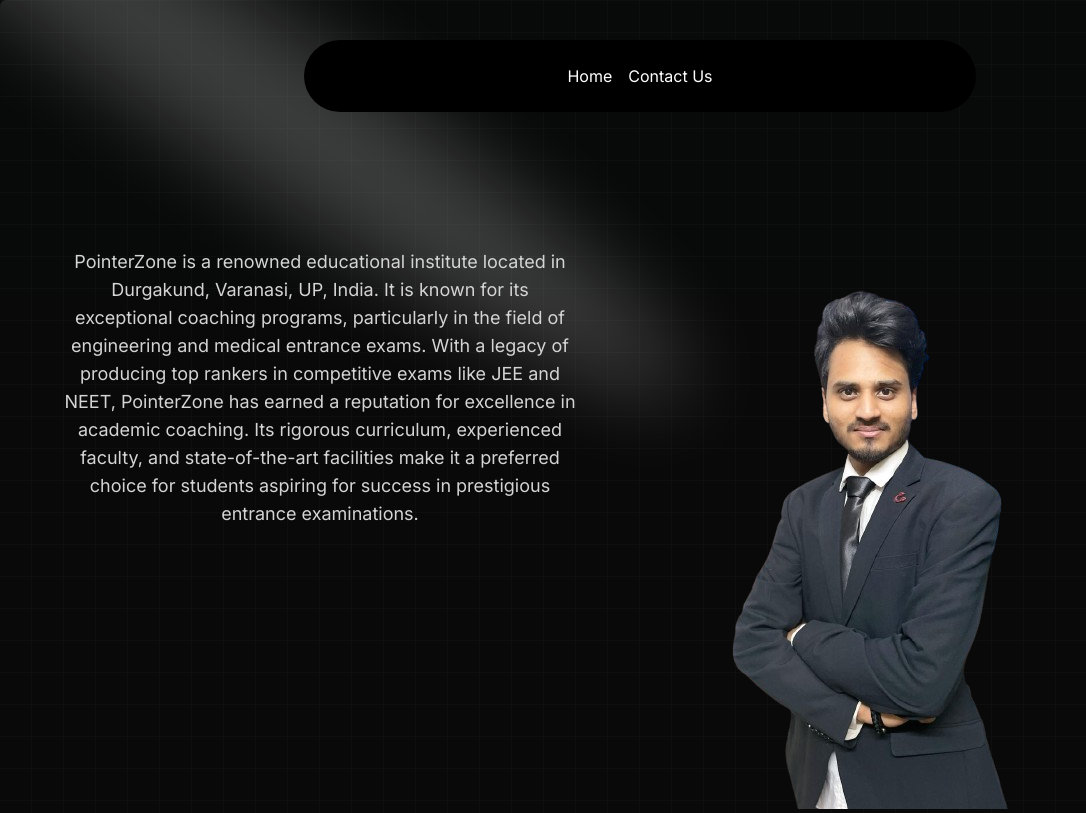
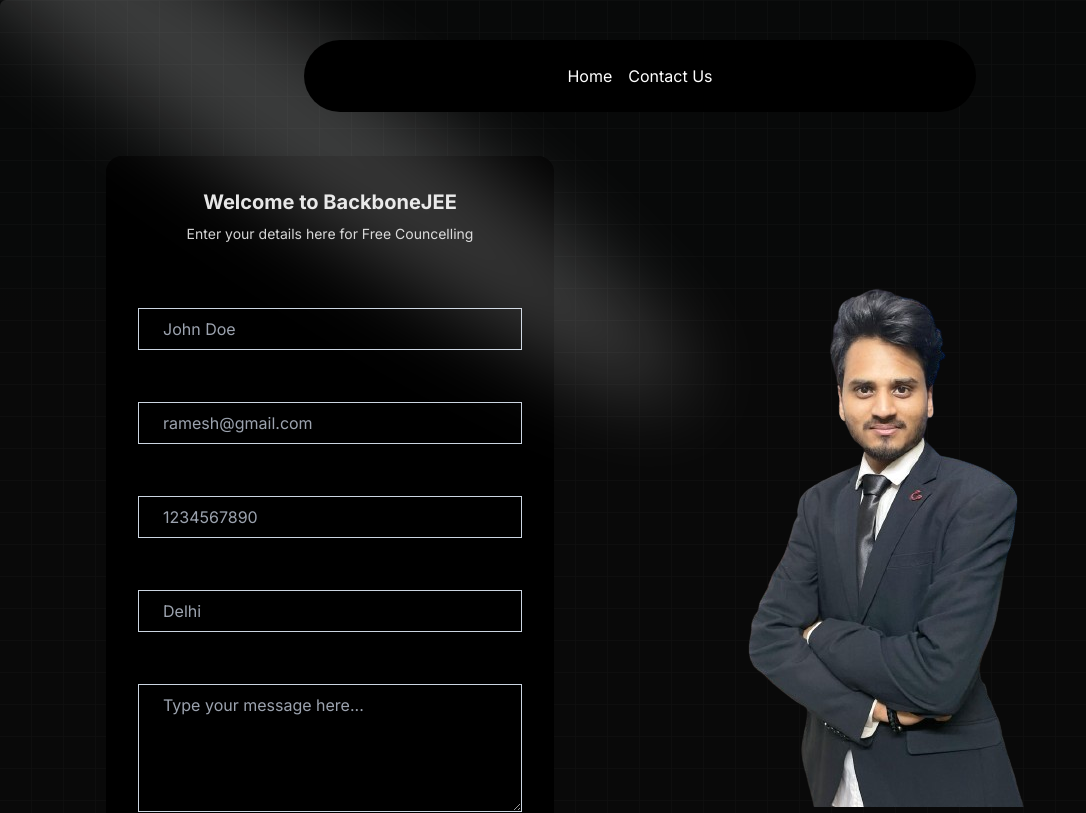
Before and after one commit to rkraushan01/backbone, a Next.js app: page / in a window 1280 px wide. Shown: the top 813 px of the page, without its empty margins (0-1086 px from the left). Built offline with nearby package versions, Linux system fonts and the light colour scheme.

Commit message:
contact us form added

```diff
--- a/package.json
+++ b/package.json
@@ -14,6 +14,7 @@
     "clsx": "^2.1.0",
     "framer-motion": "^11.0.20",
     "mini-svg-data-uri": "^1.4.4",
+    "mongoose": "^8.3.1",
     "next": "14.1.3",
     "react": "^18",
     "react-dom": "^18",
--- /dev/null
+++ b/src/app/api/contact/route.js
@@ -0,0 +1,29 @@
+import connectDB from "@/app/lib/mongodb";
+import Contact from "@/app/models/contact";
+import { NextResponse } from "next/server";
+import mongoose from "mongoose";
+
+export async function POST(req) {
+  const { fullname, phoneNumber, email, state, message } = await req.json();
+
+  try {
+    await connectDB();
+    await Contact.create({ fullname, phoneNumber, email, state, message });
+
+    return NextResponse.json({
+      msg: ["Message sent successfully🏆🥇"],
+      success: true,
+    });
+  } catch (error) {
+    if (error instanceof mongoose.Error.ValidationError) {
+      let errorList = [];
+      for (let e in error.errors) {
+        errorList.push(error.errors[e].message);
+      }
+      console.log(errorList);
+      return NextResponse.json({ msg: errorList });
+    } else {
+      return NextResponse.json({ msg: ["Unable to send message."] });
+    }
+  }
+}
--- /dev/null
+++ b/src/app/components/ContactUs.tsx
@@ -0,0 +1,207 @@
+"use client";
+import React, { useState, FormEvent } from "react";
+
+import { cn } from "@/app/utils/cn";
+
+
+import { Button } from "./ui/moving-border";
+// Define interface for contact response
+interface ContactResponse {
+  msg: string[];
+  success: boolean;
+}
+
+function Page() {
+  // Define state variables
+  const [fullname, setFullname] = useState<string>("");
+  const [email, setEmail] = useState<string>("");
+  const [phoneNumber, setPhoneNumber] = useState<string>("");
+  const [state, setState] = useState<string>(""); // New state field
+  const [message, setMessage] = useState<string>("");
+  const [error, setError] = useState<string[]>([]);
+  const [success, setSuccess] = useState<boolean>(false);
+
+  // Define form submission handler
+  const handleSubmit = async (e: FormEvent<HTMLFormElement>): Promise<void> => {
+    e.preventDefault();
+
+    // Log form data
+    console.log("Full name: ", fullname);
+    console.log("Email: ", email);
+    console.log("Phone Number: ", phoneNumber);
+    console.log("State: ", state); // Log state
+    console.log("Message: ", message);
+
+    // Send form data to backend
+    const res = await fetch("api/contact", {
+      method: "POST",
+      headers: {
+        "Content-type": "application/json",
+      },
+      body: JSON.stringify({
+        fullname,
+        email,
+        phoneNumber,
+        state, // Include state in the request body
+        message,
+      }),
+    });
+
+    // Parse response from backend
+    const { msg, success: isSuccess }: ContactResponse = await res.json();
+    setError(msg);
+    setSuccess(isSuccess);
+
+    // If successful, clear form fields
+    if (isSuccess) {
+      setFullname("");
+      setEmail("");
+      setPhoneNumber("");
+      setState(""); // Clear state field
+      setMessage("");
+    }
+  };
+
+  const BottomGradient = () => {
+    return (
+      <>
+        <span className="group-hover/btn:opacity-100 block transition duration-500 opacity-0 absolute h-px w-full -bottom-px inset-x-0 bg-gradient-to-r from-transparent via-cyan-500 to-transparent" />
+        <span className="group-hover/btn:opacity-100 blur-sm block transition duration-500 opacity-0 absolute h-px w-1/2 mx-auto -bottom-px inset-x-10 bg-gradient-to-r from-transparent via-indigo-500 to-transparent" />
+      </>
+    );
+  };
+
+  const LabelInputContainer = ({
+    children,
+    className,
+  }: {
+    children: React.ReactNode;
+    className?: string;
+  }) => {
+    return (
+      <div className={cn("flex flex-col space-y-2 w-full", className)}>
+        {children}
+      </div>
+    );
+  };
+  return (
+    <div className="flex items-center justify-center h-screen">
+      <div className="max-w-md w-full rounded-none md:rounded-2xl p-4 md:p-8 shadow-input bg-white dark:bg-black mt-60">
+        <h2 className="font-bold text-xl text-neutral-800 dark:text-neutral-200">
+          Welcome to BackboneJEE
+        </h2>
+        <p className="text-neutral-600 text-sm max-w-sm mt-2 dark:text-neutral-300">
+          Enter your details here for Free Councelling
+        </p>
+
+
+
+        <form
+          onSubmit={handleSubmit}
+          className="py-4 mt-4  flex flex-col gap-5"
+        >
+          {/* Full Name input */}
+          <div className="flex flex-col gap-2">
+            <label htmlFor="fullname">Full Name*</label>
+            <input
+              onChange={(e) => setFullname(e.target.value)}
+              value={fullname}
+              type="text"
+              id="fullname"
+              placeholder="John Doe"
+              className="shadow-md px-6 py-2 border border-slate-300 bg-black"
+            />
+          </div>
+
+          {/* Email input */}
+          <div className="flex flex-col gap-2">
+            <label htmlFor="email">Email*</label>
+            <input
+              onChange={(e) => setEmail(e.target.value)}
+              value={email}
+              type="text"
+              id="email"
+              placeholder="ramesh@gmail.com"
+              className="shadow-md px-6 py-2 border border-slate-300 bg-black"
+            />
+          </div>
+
+          {/* Phone Number input */}
+          <div className="flex flex-col gap-2">
+            <label htmlFor="phoneNumber">Phone Number*</label>
+            <input
+              onChange={(e) => setPhoneNumber(e.target.value)}
+              value={phoneNumber}
+              type="text"
+              id="phoneNumber"
+              placeholder="1234567890"
+              className="shadow-md px-6 py-2 border border-slate-300 bg-black"
+            />
+          </div>
+
+          {/* State input */}
+          <div className="flex flex-col gap-2">
+            <label htmlFor="state">State*</label>
+            <input
+              onChange={(e) => setState(e.target.value)}
+              value={state}
+              type="text"
+              id="state"
+              placeholder="Delhi"
+              className="shadow-md px-6 py-2 border border-slate-300 bg-black"
+            />
+          </div>
+
+          {/* Message textarea */}
+          <div className="flex flex-col gap-2">
+            <label htmlFor="message">Your Message*</label>
+            <textarea
+              onChange={(e) => setMessage(e.target.value)}
+              value={message}
+              className="h-32 shadow-md px-6 py-2 border border-slate-300 bg-black"
+              id="message"
+              placeholder="Type your message here..."
+            ></textarea>
+          </div>
+
+          {/* Submit button */}
+          <Button
+            type="submit"
+
+            // className="font-bold bg-dark hover:bg-green-600 text-white h-10 px-5 rounded-md transition-colors duration-300 ease-in-out shadow-md hover:shadow-lg transform hover:-translate-y-1 motion-reduce:transform-none"
+            borderRadius="15rem"
+              className="bg-white dark:bg-black text-black dark:text-white border-neutral-200 dark:border-slate-800
+                    font-bold text-lg
+                    "
+          >
+            Send
+
+          </Button>
+           {/* <button
+         type="submit"
+         className="bg-gradient-to-br relative group/btn from-black dark:from-zinc-900 dark:to-zinc-900 to-neutral-600 block dark:bg-zinc-800 w-full text-white rounded-md h-10 font-medium shadow-[0px_1px_0px_0px_#ffffff40_inset,0px_-1px_0px_0px_#ffffff40_inset] dark:shadow-[0px_1px_0px_0px_var(--zinc-800)_inset,0px_-1px_0px_0px_var(--zinc-800)_inset] mt-5">
+           Send &rarr;
+           <BottomGradient />
+         </button> */}
+        </form>
+
+        {/* Display error messages */}
+        <div className="bg-black flex flex-col ">
+          {error &&
+            error.map((e) => (
+              <div
+                key={e}
+                className={`${
+                  success ? "text-green-800" : "text-red-600"
+                } px-5 py-1 font-bold`}
+              >
+                {e}
+              </div>
+            ))}
+        </div>
+      </div>
+    </div>
+  );
+}
+
+export default Page;
--- a/src/app/components/HeroSection.tsx
+++ b/src/app/components/HeroSection.tsx
@@ -1,10 +1,10 @@
-'use client'
+"use client";
 import Link from "next/link";
 import { Spotlight } from "./ui/Spotlight";
 import { Button } from "./ui/moving-border";
 import prashant from "@/data/prashant.jpg";
-import prashant2 from "@/data/prashant2.png"
-
+import prashant2 from "@/data/prashant2.png";
+import ContactUs from "@/app/components/ContactUs";
 function HeroSection() {
   return (
     <div className="h-auto md:h-[60rem] w-full rounded-md flex flex-col items-center justify-center relative overflow-hidden mx-auto py-10 md:py-0">
@@ -12,35 +12,32 @@ function HeroSection() {
         className="-top-40 left-0 md:left-60 md:-top-20"
         fill="white"
       />
-      <div className="p-4 relative z-10 w-full text-center">
-        <div className="flex flex-col md:flex-row mt-20">
-          {/* Left Side (First Inner Div) */}
-          <div className="md:w-1/2 md:pr-4">
-            <div>
-              <p className="mt-4 font-normal text-base md:text-lg text-neutral-300 max-w-lg mx-auto">
-                PointerZone is a renowned educational institute located in
-                Durgakund, Varanasi, UP, India. It is known for its exceptional coaching programs, particularly in the field of engineering and medical entrance exams. With a legacy of producing top rankers in
-                competitive exams like JEE and NEET, PointerZone has earned a
-                reputation for excellence in academic coaching. Its rigorous
-                curriculum, experienced faculty, and state-of-the-art facilities
-                make it a preferred choice for students aspiring for success in
-                prestigious entrance examinations.
-              </p>
-            </div>
-          </div>
+      <div className="p-4 relative z-0 w-full text-center">
+      <div className="flex flex-col md:flex-row mt-5 gap-4 md:gap-8">
+  {/* Left Side (First Inner Div) */}
+  <div
 
-          {/* Right Side (Second Inner Div) */}
-          <div className="md:w-1/2 md:pl-4">
-            <div>
-              {/* Add your image here */}
-              <img
-                src={prashant2.src}
-                alt="Description of the image"
-                className="max-w-full h-auto"
-              />
-            </div>
-          </div>
-        </div>
+    style={{ transform: "translate(10px, -80px)" }}
+    className="w-full md:w-1/2 md:pr-4  mt-10
+
+    "
+  >
+    <ContactUs />
+  </div>
+
+  {/* Right Side (Second Inner Div) */}
+  <div className="sm:pt-40 md: pt-400">
+
+
+      <img
+        src={prashant2.src}
+        alt="Description of the image"
+        className="max-w-full h-auto "
+      />
+
+  </div>
+</div>
+
 
         {/* <div className="mt-4">
           <Link href={"/register"}>
--- /dev/null
+++ b/src/app/lib/mongodb.js
@@ -0,0 +1,14 @@
+import mongoose from "mongoose";
+
+const connectDB = async () => {
+  try {
+    if (mongoose.connection.readyState === 0) {
+      await mongoose.connect(process.env.MONGODB_URI);
+      console.log("db connected");
+    }
+  } catch (error) {
+    console.log(error);
+  }
+};
+
+export default connectDB;
--- /dev/null
+++ b/src/app/models/contact.js
@@ -0,0 +1,43 @@
+import mongoose, { Schema } from "mongoose";
+
+const contactSchema = new Schema({
+  fullname: {
+    type: String,
+    required: [true, "Name is required."],
+    trim: true,
+    minLength: [2, "Name must be larger than 2 characters"],
+    maxLength: [50, "Name must be lesser than 50 characters"],
+  },
+
+  phoneNumber: {
+    type: String,
+    required: [true, "Phone number is required."],
+    match: [/^\d{10}$/, "Phone number must be exactly 10 digits"], // Regular expression to validate 10-digit phone number without hyphens
+},
+
+state: {
+  type: String, // Define state field as string type
+  required: [true, "State is required."], // Require state field
+},
+
+  email: {
+    type: String,
+    required: [true, "Email is required."],
+    match: [/^[\w.%+-]+@[\w.-]+\.[A-Za-z]{2,}$/i, "Invalid email address"],
+  },
+
+  message: {
+    type: String,
+    required: [true, "Message is required."],
+  },
+
+  date: {
+    type: Date,
+    default: Date.now,
+  },
+});
+
+const Contact =
+  mongoose.models.Contact || mongoose.model("Contact", contactSchema);
+
+export default Contact;
```
Also changed, not shown: 2 other files (tests, documents, lock files or other folders).
